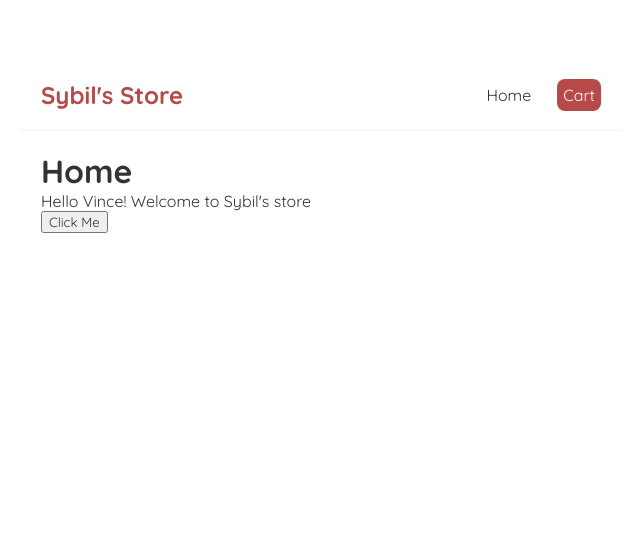
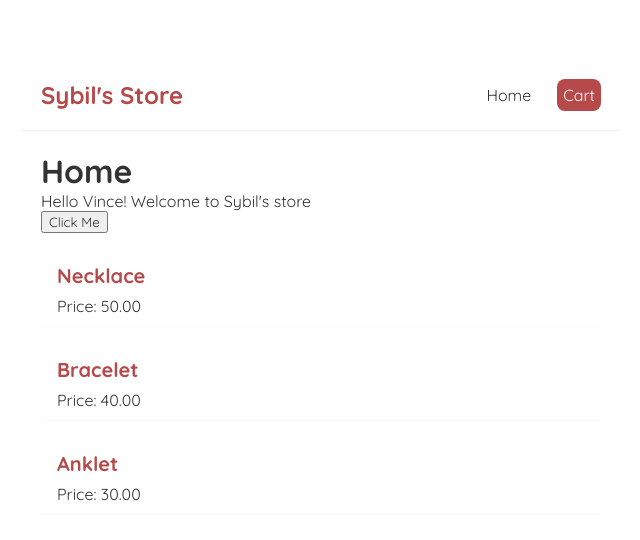
Before and after one commit to ChurchillV/React-Tutorials, a React (Vite) app: page / in a window 1280 px wide. Shown: the top 540 px of the page, without its empty margins (319-959 px from the left). Built offline with nearby package versions, Linux system fonts and the light colour scheme.

Commit message:
Prop for list of items

```diff
--- a/src/Home.jsx
+++ b/src/Home.jsx
@@ -1,6 +1,12 @@
 import { useState } from "react";
+import ItemList from "./ItemList";
 
 const Home = () => {
+    const [items, setItems] = useState([
+        {product_name: "Necklace", type: "necklace", price: "50.00", id: "1"},
+        {product_name: "Bracelet", type: "bracelet", price: "40.00", id: "2"},
+        {product_name: "Anklet", type: "anklet", price: "30.00", id: "3"}
+    ])
     const [name, setName] = useState('Vince');
     let toggle = true;
     const handleClick = () => {
@@ -21,6 +27,7 @@ const Home = () => {
             <h1>Home</h1>
             <p>Hello { name }! Welcome to Sybil's store</p>
             <button onClick={handleClick}>Click Me</button>
+            <ItemList items = {items}/>
         </div>
      );
 }
--- /dev/null
+++ b/src/ItemList.jsx
@@ -0,0 +1,14 @@
+const ItemList = ({ items }) => {
+    return (
+        <div className="item-list">
+            {items.map((item) => (
+                <div className="item-preview" key={ item.id }>
+                    <h2>{ item.product_name }</h2>
+                    <p>Price: { item.price }</p>
+                </div>
+            ))}
+        </div>
+     );
+}
+
+export default ItemList;
--- a/src/index.css
+++ b/src/index.css
@@ -42,3 +42,19 @@
 .home {
   padding: 20px;
 }
+
+.item-preview {
+  padding: 10px 16px;
+  margin: 20px 0;
+  border-bottom: 1px solid #fafafa;
+}
+
+.item-preview:hover {
+  box-shadow: 1px 3px 5px rgba(0, 0, 0, 0.1);
+}
+
+.item-preview h2 {
+  font-size: 20px;
+  color: #b64a4a;
+  margin-bottom: 8px;
+}
```
